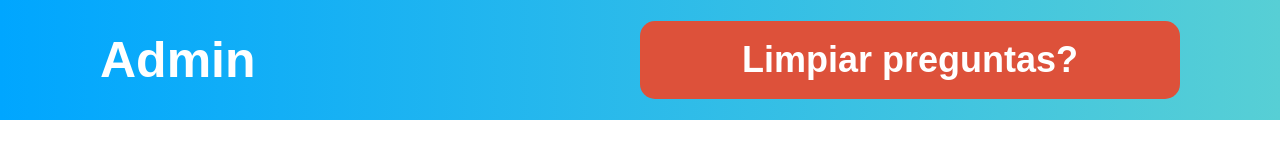
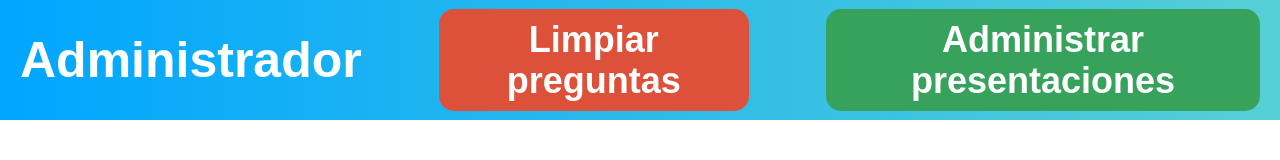
Before and after one commit to fucking-developer/chat-v1, a website: page public/admin.html in a window 1280 px wide. Drawn offline with Linux system fonts and the light colour scheme.

Commit message:
cambios css

```diff
--- a/public/admin.html
+++ b/public/admin.html
@@ -7,8 +7,9 @@
 </head>
 <body>
 	<header>
-		<div id="titulo">Admin</div>
-		<button id="clear">Limpiar preguntas? </button>
+		<div id="titulo">Administrador</div>
+		<button id="clear">Limpiar preguntas </button>
+		<button id="present">Administrar presentaciones </button>
 	</header>
 
 	<div id="container">
--- a/public/css/admin.css
+++ b/public/css/admin.css
@@ -30,17 +30,28 @@ header {
 	justify-content: space-between;
 	align-items: center;
 	color: white;
-	padding: 0 100px;
+	padding: 0 20px;
 }
 
 
 #clear{
-	width: 50%;
-	height: 65%;
+	width: 25%;
+	height: 85%;
 	border-radius: 15px;
 	border: none;
 	color: white;
 	background-color: #DD513A;
+	cursor: pointer;
+	font-weight: bold;
+}
+
+#present{
+	width: 35%;
+	height: 85%;
+	border-radius: 15px;
+	border: none;
+	color: white;
+	background-color: #37a25b;
 	cursor: pointer;
 	font-weight: bold;
 }
```
Also changed, not shown: public/index.html (+3 -3 lines).
